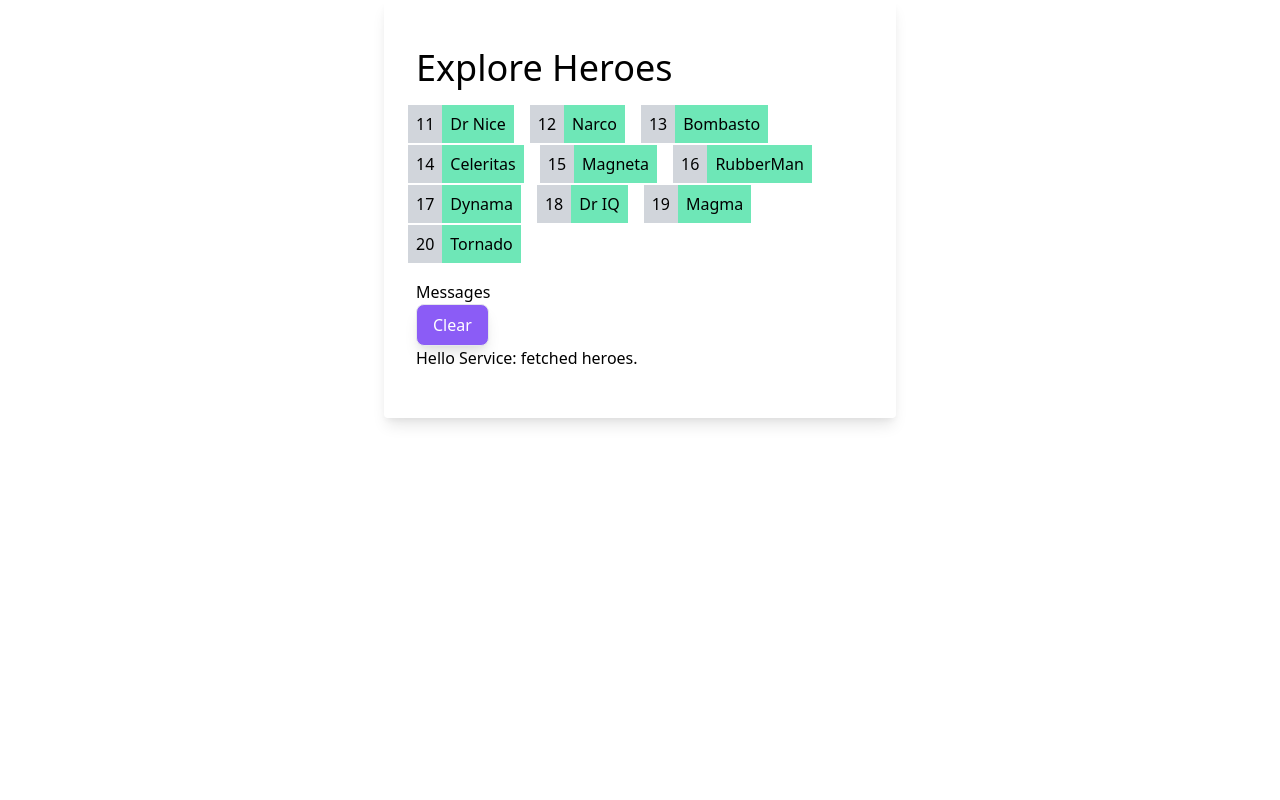
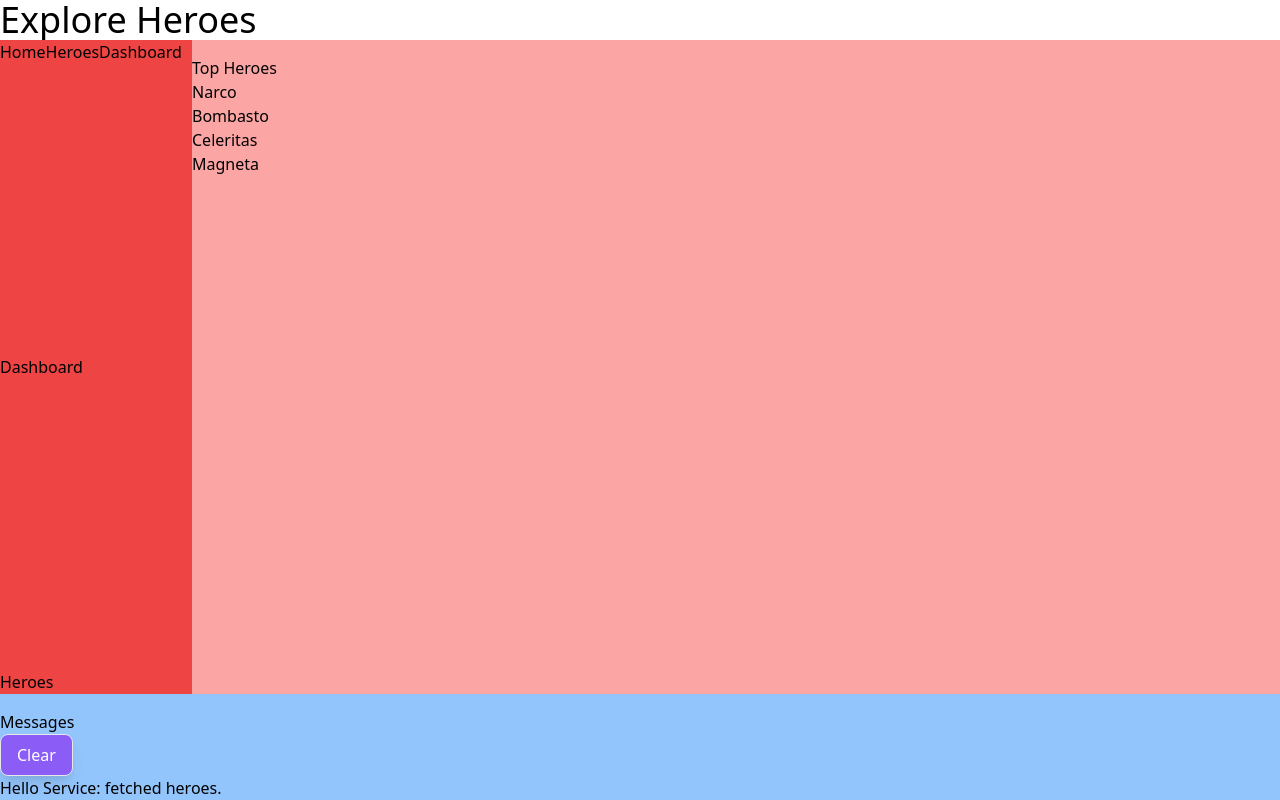
Before and after one commit to RohitSh26/app-angular-tailwind, an Angular app: page /dashboard in a window 1280 px wide. Built offline with nearby package versions, Linux system fonts and the light colour scheme.

Commit message:
add dashboard page, updated layout

```diff
--- a/src/app/app.component.html
+++ b/src/app/app.component.html
@@ -1,13 +1,27 @@
-<div class="max-w-lg mx-auto rounded overflow-hidden shadow-lg px-8 py-12">
+<div class="flex flex-col h-screen">
   <div class="text-4xl font-light capitalize">
     {{title}}
   </div>
-  <div>
+  <div class="bg-blue-500 flex-1 flex overflow-y-hidden">
+    <div class="sidebar bg-red-500 w-48 flex-none flex flex-col justify-between">
+      <div>
+        <a routerLink='/dashboard'>Home</a>
+        <a routerLink='/heroes'>Heroes</a>
+        <a routerLink='/dashboard'>Dashboard</a>
+      </div>
+      <div class="overflow-y-auto ">
+        <a routerLink='/dashboard'>Dashboard</a>
+      </div>
+      <div>
+        <a routerLink='/heroes'>Heroes</a>
+      </div>
 
-    <app-heroes></app-heroes>
-
+    </div>
+    <div class="content-area bg-red-300 flex-1 overflow-y-auto">
+      <router-outlet></router-outlet>
+    </div>
   </div>
-  <div>
+  <div class="bg-blue-300">
     <app-messages></app-messages>
   </div>
 </div>
--- /dev/null
+++ b/src/app/dashboard/dashboard.component.html
@@ -0,0 +1,6 @@
+<div class="mt-4">
+  <div class="mt-4">Top Heroes</div>
+    <div *ngFor='let hero of heroes'>
+      {{hero.name}}
+    </div>
+</div>
--- /dev/null
+++ b/src/app/dashboard/dashboard.component.ts
@@ -0,0 +1,25 @@
+import { HeroService } from '../services/hero.service';
+import { Component, OnInit } from '@angular/core';
+import { Hero } from '../models/hero';
+
+@Component({
+  selector: 'app-dashboard',
+  templateUrl: './dashboard.component.html',
+  styleUrls: ['./dashboard.component.scss']
+})
+export class DashboardComponent implements OnInit {
+
+  heroes: Hero[] = [];
+
+  constructor(private heroService: HeroService) { }
+
+  ngOnInit(): void {
+    this.getHeroes();
+  }
+
+  getHeroes(): void {
+    this.heroService.getHeroes()
+      .subscribe(heroes => this.heroes = heroes.slice(1, 5));
+  }
+
+}
--- a/src/app/heroes/heroes.component.html
+++ b/src/app/heroes/heroes.component.html
@@ -1,4 +1,4 @@
-<div class="mt-4 flex flex-wrap -mx-4">
+<div class="mt-4">
 
   <div *ngFor='let hero of heroes' (click)='onSelect(hero)' class="px-2 py-2">
     <span class="px-2 py-2  bg-gray-300">{{hero.id}}</span> <span class="px-2 py-2 bg-green-300">{{hero.name}}</span>
```
Also changed, not shown: src/app/app-routing.module.ts (added, +20 -0 lines), src/app/app.module.ts (+6 -2 lines), src/app/dashboard/dashboard.component.scss (added), 1 other file (tests, documents, lock files or other folders).
